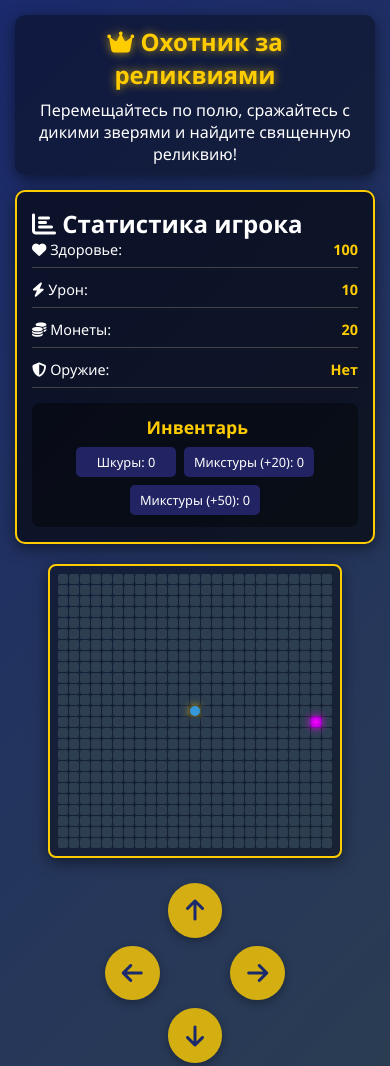
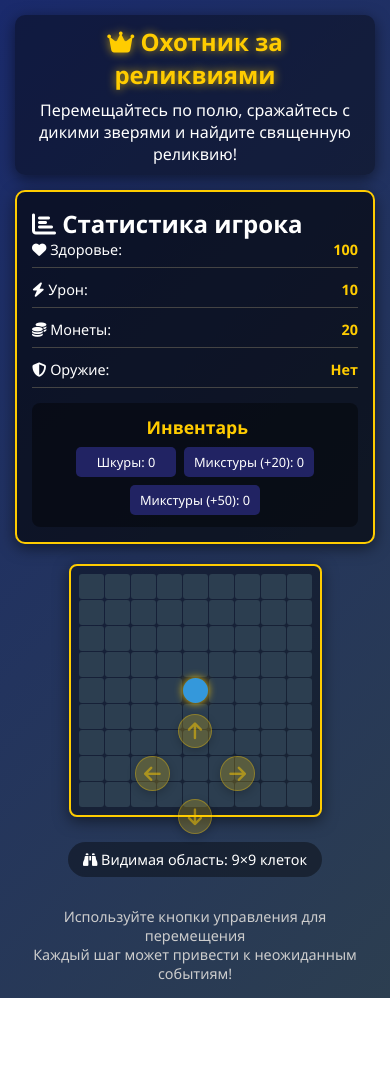
Before and after one commit to Respress0/Geo, a plain HTML site: page index.html in a window 390 px wide. Shown: the top 1066 px of the page. After the commit the page ends 998 px from the top, so only its background shows below. Drawn offline with Linux system fonts and the light colour scheme.

Commit message:
add game2

```diff
--- a/index.html
+++ b/index.html
@@ -49,6 +49,7 @@
             gap: 20px;
             width: 100%;
             max-width: 1000px;
+            position: relative;
         }
 
         .stats-panel {
@@ -59,6 +60,7 @@
             max-width: 300px;
             box-shadow: 0 4px 15px rgba(0, 0, 0, 0.5);
             border: 2px solid #ffcc00;
+            z-index: 2;
         }
 
         .stat-item {
@@ -110,12 +112,13 @@
             flex-direction: column;
             align-items: center;
             gap: 15px;
+            position: relative;
         }
 
         .game-board {
             display: grid;
-            grid-template-columns: repeat(25, minmax(8px, 15px));
-            grid-template-rows: repeat(25, minmax(8px, 15px));
+            grid-template-columns: repeat(9, minmax(25px, 35px));
+            grid-template-rows: repeat(9, minmax(25px, 35px));
             gap: 1px;
             background: rgba(0, 0, 0, 0.4);
             padding: 8px;
@@ -124,19 +127,26 @@
             border: 2px solid #ffcc00;
             max-width: 100%;
             overflow: hidden;
+            position: relative;
         }
 
         .cell {
             aspect-ratio: 1/1;
             background: #2c3e50;
-            border-radius: 2px;
+            border-radius: 3px;
             transition: all 0.2s;
+            display: flex;
+            align-items: center;
+            justify-content: center;
+            font-size: 0.7rem;
+            position: relative;
         }
 
         .cell.player {
             background: #ffcc00;
             box-shadow: 0 0 8px #ffcc00;
             border-radius: 50%;
+            z-index: 2;
         }
 
         .cell.visited {
@@ -147,6 +157,7 @@
             background: radial-gradient(circle, #ff00ff, #9900cc);
             box-shadow: 0 0 8px #ff00ff;
             animation: pulse 2s infinite;
+            z-index: 3;
         }
 
         @keyframes pulse {
@@ -156,32 +167,39 @@
         }
 
         .mobile-controls {
+            position: absolute;
+            top: 50%;
+            left: 50%;
+            transform: translate(-50%, -50%);
             display: grid;
             grid-template-columns: repeat(3, 1fr);
             grid-template-rows: repeat(3, 1fr);
             gap: 8px;
             width: 180px;
             height: 180px;
-            margin-top: 10px;
+            z-index: 1;
+            opacity: 0.7;
+            pointer-events: none;
         }
 
         .control-btn {
             display: flex;
             align-items: center;
             justify-content: center;
-            background: rgba(255, 204, 0, 0.8);
+            background: rgba(255, 204, 0, 0.3);
             border-radius: 50%;
-            color: #1a2a6c;
+            color: rgba(255, 204, 0, 0.8);
             font-size: 1.5rem;
             cursor: pointer;
             transition: all 0.3s;
-            border: none;
+            border: 1px solid rgba(255, 204, 0, 0.5);
             box-shadow: 0 3px 10px rgba(0, 0, 0, 0.3);
+            pointer-events: auto;
         }
 
         .control-btn:active {
             transform: scale(0.95);
-            background: #ffd700;
+            background: rgba(255, 215, 0, 0.5);
         }
 
         .control-btn.up {
@@ -217,6 +235,15 @@
 
         .controls-info .mobile-info {
             display: none;
+        }
+
+        .map-info {
+            margin-top: 10px;
+            background: rgba(0, 0, 0, 0.4);
+            padding: 8px 15px;
+            border-radius: 20px;
+            font-size: 0.9rem;
+            text-align: center;
         }
 
         .modal {
@@ -423,6 +450,30 @@
             100% { transform: scale(1.1); }
         }
 
+        .merchant-header {
+            display: flex;
+            justify-content: center;
+            align-items: center;
+            gap: 10px;
+            margin-bottom: 15px;
+            background: rgba(0, 0, 0, 0.3);
+            padding: 10px;
+            border-radius: 8px;
+        }
+
+        .coins-display {
+            display: flex;
+            align-items: center;
+            gap: 5px;
+            font-size: 1.2rem;
+            font-weight: bold;
+        }
+
+        .coins-icon {
+            color: #ffcc00;
+            font-size: 1.5rem;
+        }
+
         /* Адаптивность */
         @media (max-width: 768px) {
             .game-container {
@@ -463,12 +514,21 @@
             .controls-info .mobile-info {
                 display: block;
             }
+
+            .mobile-controls {
+                width: 150px;
+                height: 150px;
+            }
+
+            .control-btn {
+                font-size: 1.2rem;
+            }
         }
 
         @media (max-width: 480px) {
             .game-board {
-                grid-template-columns: repeat(25, minmax(6px, 10px));
-                grid-template-rows: repeat(25, minmax(6px, 10px));
+                grid-template-columns: repeat(9, minmax(20px, 25px));
+                grid-template-rows: repeat(9, minmax(20px, 25px));
             }
 
             .inventory-item {
@@ -492,6 +552,11 @@
                 width: 120px;
                 height: 120px;
                 font-size: 3rem;
+            }
+
+            .mobile-controls {
+                width: 120px;
+                height: 120px;
             }
         }
     </style>
@@ -535,7 +600,7 @@
         <div class="game-area">
             <div class="game-board" id="game-board"></div>
 
-            <!-- Мобильные элементы управления -->
+            <!-- Полупрозрачные элементы управления -->
             <div class="mobile-controls">
                 <button class="control-btn up" id="up-btn"><i class="fas fa-arrow-up"></i></button>
                 <button class="control-btn down" id="down-btn"><i class="fas fa-arrow-down"></i></button>
@@ -543,8 +608,11 @@
                 <button class="control-btn right" id="right-btn"><i class="fas fa-arrow-right"></i></button>
             </div>
 
+            <div class="map-info">
+                <i class="fas fa-binoculars"></i> Видимая область: 9×9 клеток
+            </div>
+
             <div class="controls-info">
-                <span class="desktop-info">Используйте стрелки на клавиатуре для перемещения</span>
                 <span class="mobile-info">Используйте кнопки управления для перемещения</span>
                 <p>Каждый шаг может привести к неожиданным событиям!</p>
             </div>
@@ -585,7 +653,13 @@
 
     <div class="modal" id="merchant-modal">
         <div class="modal-content">
-            <h2 class="modal-title"><i class="fas fa-coins"></i> Встреча с торговцем</h2>
+            <div class="merchant-header">
+                <h2 class="modal-title"><i class="fas fa-coins"></i> Встреча с торговцем</h2>
+                <div class="coins-display">
+                    <i class="fas fa-coins coins-icon"></i>
+                    <span id="merchant-coins">20</span>
+                </div>
+            </div>
             <p class="event-description">Что вы хотите сделать?</p>
 
             <div class="merchant-items">
@@ -652,6 +726,7 @@
     <script>
         // Игровые константы
         const BOARD_SIZE = 25;
+        const VISIBLE_SIZE = 9; // Видимая область вокруг игрока
         const PLAYER_START_HEALTH = 100;
         const PLAYER_START_DAMAGE = 10;
         const PLAYER_START_COINS = 20;
@@ -748,6 +823,7 @@
         const fursElement = document.getElementById('furs');
         const potionsSmallElement = document.getElementById('potions-small');
         const potionsLargeElement = document.getElementById('potions-large');
+        const merchantCoinsElement = document.getElementById('merchant-coins');
 
         // Модальные окна
         const potionModal = document.getElementById('potion-modal');
@@ -760,8 +836,14 @@
         function initGameBoard() {
             gameBoard.innerHTML = '';
 
-            for (let y = 0; y < BOARD_SIZE; y++) {
-                for (let x = 0; x < BOARD_SIZE; x++) {
+            // Создаем только видимую область 9x9
+            const startX = Math.max(0, gameState.player.position.x - Math.floor(VISIBLE_SIZE / 2));
+            const startY = Math.max(0, gameState.player.position.y - Math.floor(VISIBLE_SIZE / 2));
+            const endX = Math.min(BOARD_SIZE, startX + VISIBLE_SIZE);
+            const endY = Math.min(BOARD_SIZE, startY + VISIBLE_SIZE);
+
+            for (let y = startY; y < endY; y++) {
+                for (let x = startX; x < endX; x++) {
                     const cell = document.createElement('div');
                     cell.classList.add('cell');
                     cell.dataset.x = x;
@@ -770,6 +852,11 @@
                     // Отметка реликвии
                     if (x === gameState.relicPosition.x && y === gameState.relicPosition.y) {
                         cell.classList.add('relic');
+                    }
+
+                    // Пометить посещенные клетки
+                    if (gameState.visitedCells.has(`${x},${y}`)) {
+                        cell.classList.add('visited');
                     }
 
                     gameBoard.appendChild(cell);
@@ -812,6 +899,11 @@
             fursElement.textContent = `Шкуры: ${gameState.player.furs}`;
             potionsSmallElement.textContent = `Микстуры (+20): ${gameState.player.potions.small}`;
             potionsLargeElement.textContent = `Микстуры (+50): ${gameState.player.potions.large}`;
+
+            // Обновление монет в окне торговца
+            if (merchantCoinsElement) {
+                merchantCoinsElement.textContent = gameState.player.coins;
+            }
         }
 
         // Перемещение игрока
@@ -823,7 +915,9 @@
             if (newX >= 0 && newX < BOARD_SIZE && newY >= 0 && newY < BOARD_SIZE) {
                 gameState.player.position.x = newX;
                 gameState.player.position.y = newY;
-                updatePlayerPosition();
+
+                // Перерисовка видимой области
+                initGameBoard();
 
                 // Проверка на нахождение реликвии
                 if (newX === gameState.relicPosition.x && newY === gameState.relicPosition.y) {
@@ -1053,6 +1147,10 @@
         // Показать модальное окно
         function showModal(modal) {
             modal.style.display = 'flex';
+            // Обновляем монеты при открытии торговца
+            if (modal === merchantModal) {
+                merchantCoinsElement.textContent = gameState.player.coins;
+            }
         }
 
         // Скрыть модальное окно
```
